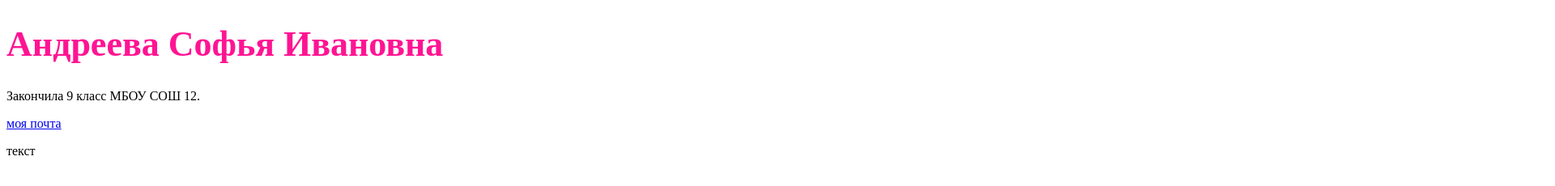
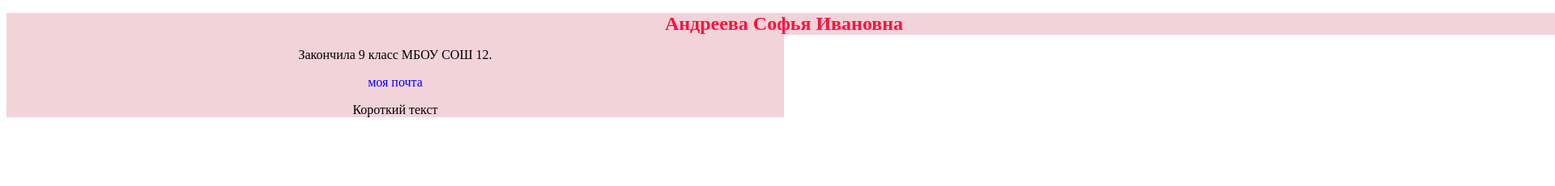
Before and after one commit to SonyaAndreeva/lms-2, a plain HTML site: page index.html in a window 1280 px wide. Shown: the whole page at 81% size, 1920 px wide, since content can reach past the window. Drawn offline with Linux system fonts and the light colour scheme.

Commit message:
ya ne znay

```diff
--- a/index.html
+++ b/index.html
@@ -5,9 +5,11 @@
 	<title>сайтик</title>
 	</head>
 	<body>
-	<h1 class="header">Андреева Софья Ивановна</h1>
+	<div class="header">
+	<h1 class="h1">Андреева Софья Ивановна</h1>
 	<p>Закончила 9 класс МБОУ СОШ 12.</p>
-	<a href="mailto:sofyaandreeva151106@gmail.ru">моя почта</a>
-	<p>текст</p>
+	<a class="href" href="mailto:sofyaandreeva151106@gmail.ru">моя почта</a>
+	<p class="text">Короткий текст</p>
+	</div>
 	</body>
 </html>
--- a/style.css
+++ b/style.css
@@ -1,5 +1,29 @@
+.h1{
+	width: 1920px;
+	background: #f2d3d9;
+	color: #ff123d;
+	font-size:24px;
+	text-align: center;
+}
+.href{
+	color:#0000FF;
+	font-size:16px;
+	text-decoration: none;
+}
+.text:hover{
+	color:#FF1493;
+	font-size:16px;
+	text-decoration: none;
+}
+.href:hover{
+	color:#FF1493;
+	text-decoration: none;
+}
 .header{
-	color: #FF1493;
-	font-size:44px;
+	width: 960px;
+	background: #f2d3d9;
+
+	text-align: center;
+	font-size:16px;
 
 }
```
